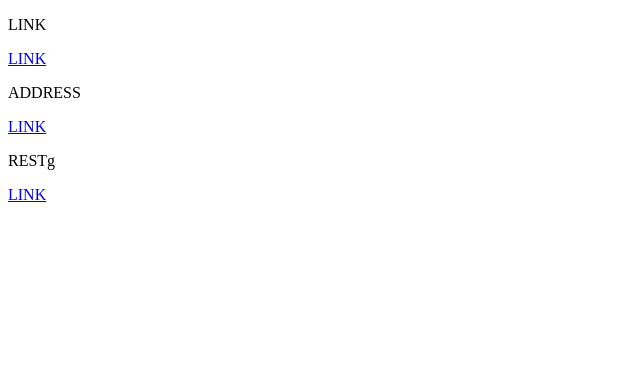
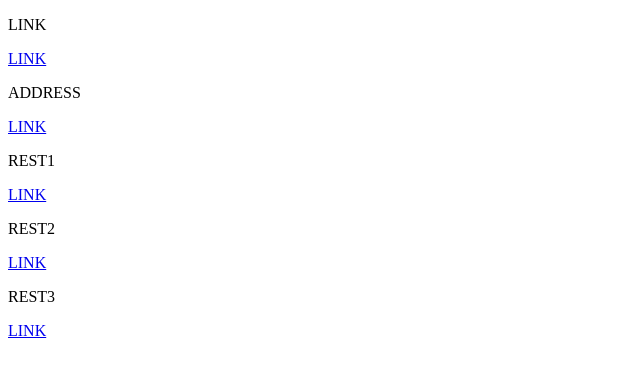
Before and after one commit to goldqwert/tez-tour-site, a plain HTML site: page index.html in a window 1280 px wide. Shown: the whole page, without its empty margins (0-640 px from the left). Drawn offline with Linux system fonts and the light colour scheme.

Commit message:
New link

```diff
--- a/index.html
+++ b/index.html
@@ -10,8 +10,12 @@
     <a href="burgerking://home">LINK</a>
     <p>ADDRESS</p>
     <a href="burgerking://address">LINK</a>
-    <p>RESTg</p>
+    <p>REST1</p>
     <a href="burgerking://root/rest">LINK</a>
+    <p>REST2</p>
+    <a href="burgerking://root/rest/">LINK</a>
+    <p>REST3</p>
+    <a href="burgerking://rest">LINK</a>
     <!-- <p>LINK</p>
     <a href="burgerking://">LINK</a>
     <p>LINK</p>
```
